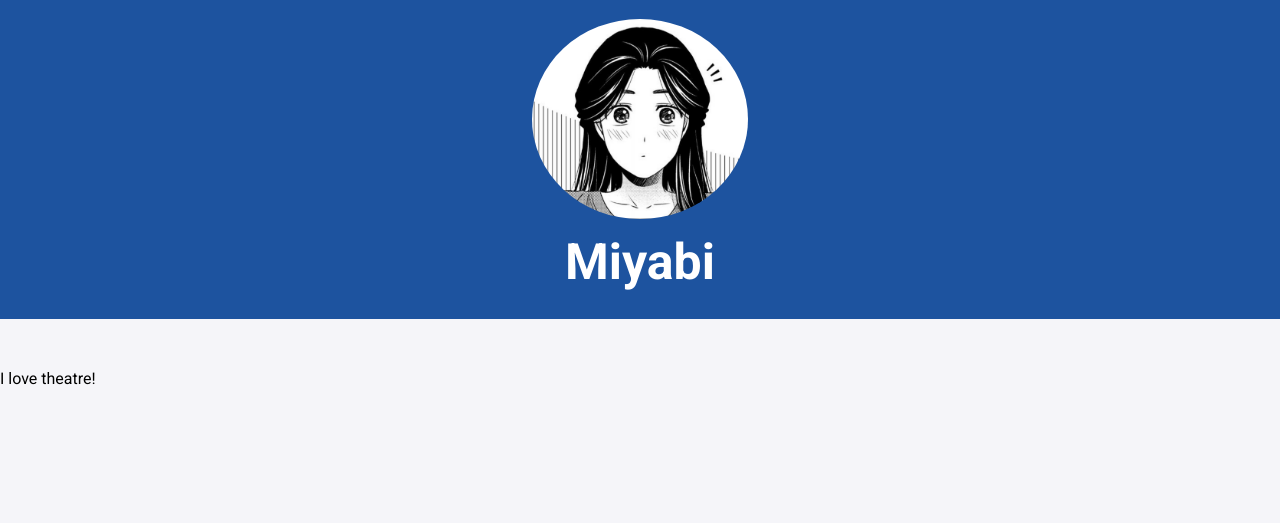
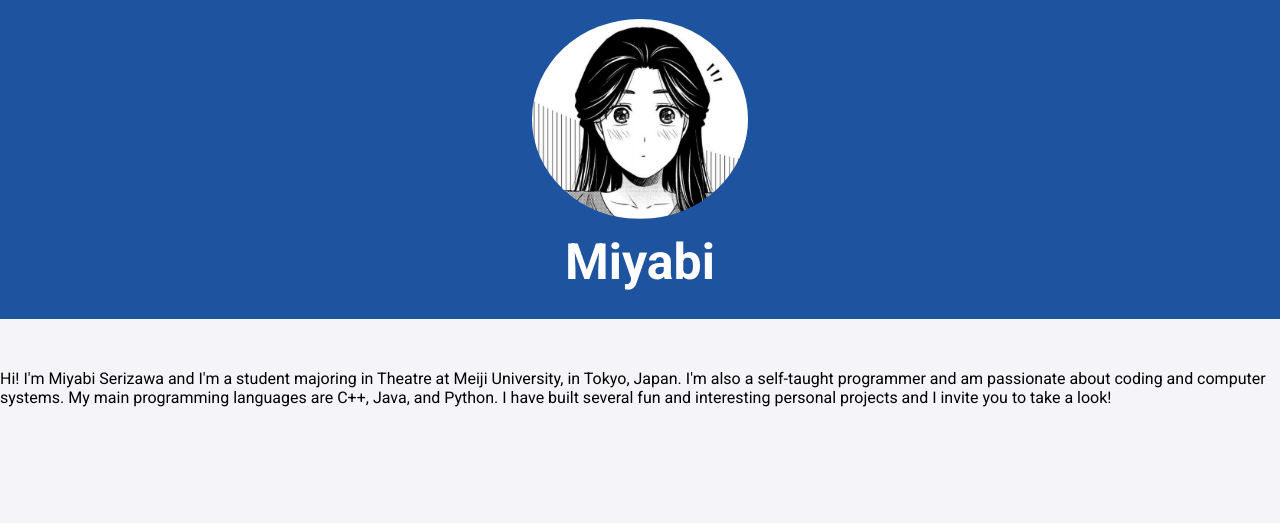
Before and after one commit to calvh/mlh-portfolio, a Flask app: page / in a window 1280 px wide. Shown: the part 122-645 px from the top of the page. Run offline with Flask 2, Linux system fonts and the light colour scheme.

Commit message:
Added about info

```diff
--- a/app/templates/index.html
+++ b/app/templates/index.html
@@ -4,7 +4,7 @@
 {% block content %}
 <div>
     <p>
-        I love theatre!
+        Hi! I'm Miyabi Serizawa and I'm a student majoring in Theatre at Meiji University, in Tokyo, Japan. I'm also a self-taught programmer and am passionate about coding and computer systems. My main programming languages are C++, Java, and Python. I have built several fun and interesting personal projects and I invite you to take a look!
     </p>
 </div>
 {% endblock %}
```
